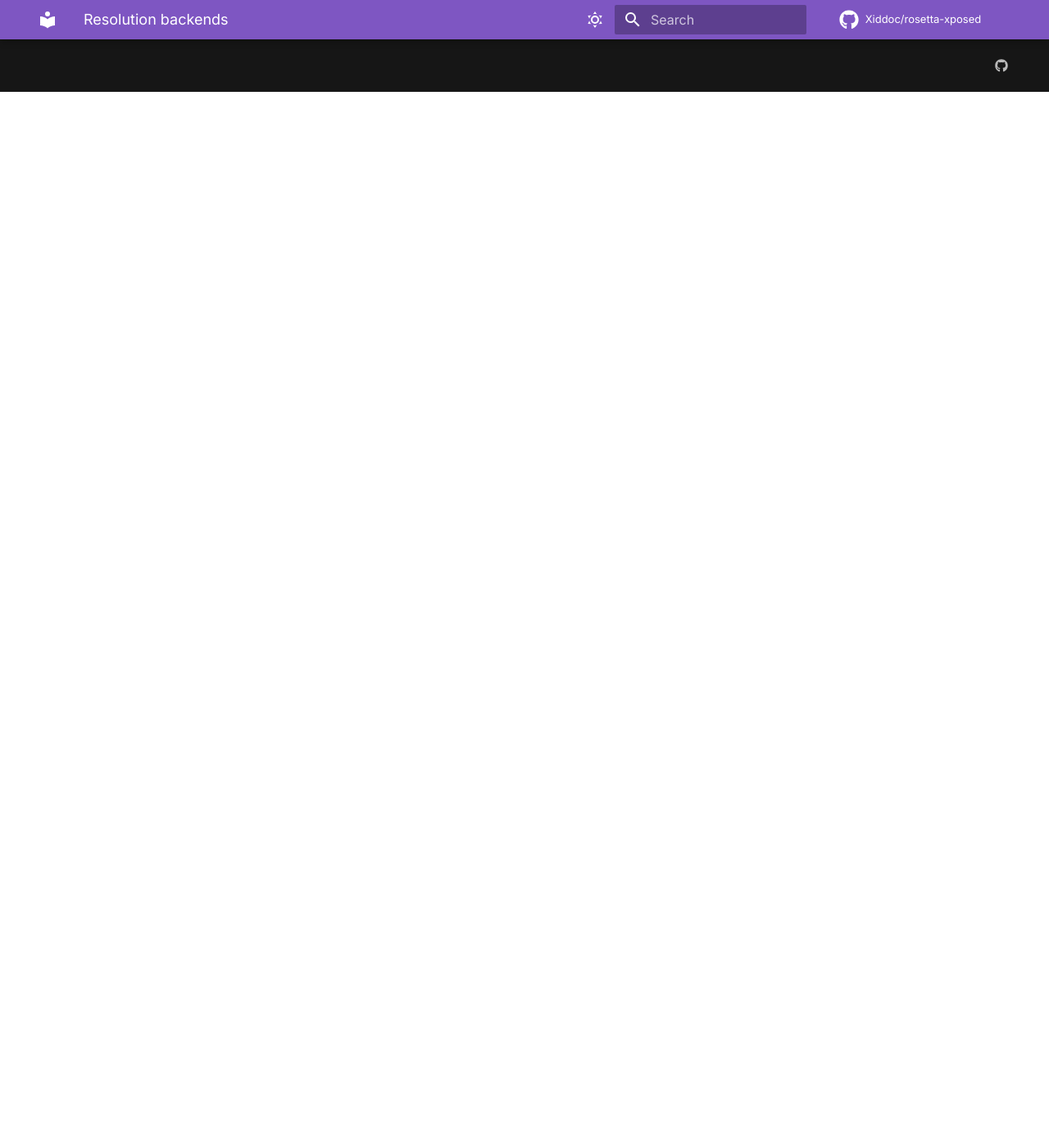
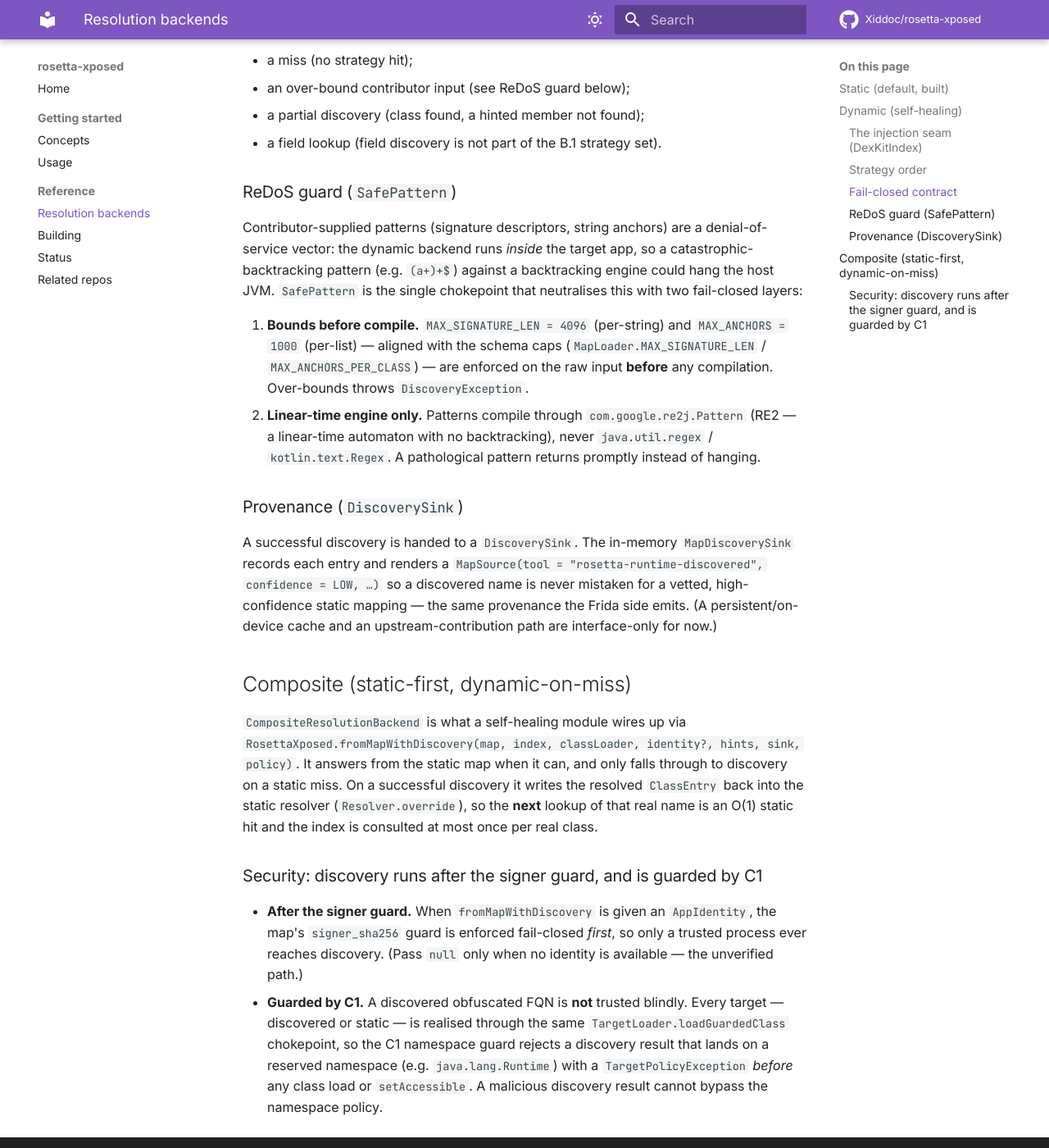
Before and after one commit to Xiddoc/rosetta-xposed, an MkDocs documentation site: the page built from docs/reference/backends.md, in a window 1280 px wide and 1400 px high, scrolled down 1288 px. Shown: the whole window at 82% size. Built offline with MkDocs 1.6.1 and Material for MkDocs 9.7.7, drawn with Linux system fonts in a browser that asks for light colours; comment, search, counter and statistics services are not loaded; some of the changed text lies outside the part shown.

Commit message:
xposed(B.1): flesh out Dynamic backend docs; regen dependency verification metadata
- docs/reference/backends.md: document the DexKitIndex seam, strategy order,
  fail-closed contract, SafePattern ReDoS guard, DiscoverySink provenance, and
  the composite (static-first + write-back) with its signer-guard-before-
  discovery and C1-guarded-discovered-names security notes.
- gradle/verification-metadata.xml: regenerated with the full task set
  (spotlessCheck detekt test koverVerify build) per building.md, pinning the
  new re2j:1.7 artifacts by SHA-256. Clean ./gradlew build passes with
  verification enforced.

https://claude.ai/code/session_01F3soVfNcnfAV4p1HpWNZpZ

```diff
--- a/docs/reference/backends.md
+++ b/docs/reference/backends.md
@@ -9,13 +9,99 @@ A pre-computed map exists for this `version_code`, so resolution is an O(1)
 lookup: no DexKit, no native `.so`, no on-device scan. This is the backend
 wired up today (`StaticResolutionBackend`).
 
-## Dynamic (self-healing, planned)
+## Dynamic (self-healing)
 
-When no map exists for the running version, the dynamic backend runs
-DexKit-dialect signatures on-device, resolves the names, emits a
-`rosetta-runtime-discovered` source, caches the result, and optionally
-contributes it upstream.
+When no map exists for the running version, the dynamic backend
+(`DynamicResolutionBackend`) discovers the obfuscated names live by
+*signature*, emits a `rosetta-runtime-discovered` provenance source, and
+(via the composite below) writes each discovery back so the next lookup is a
+static hit.
 
-This is **architected now** (see `DynamicResolutionBackend`) but built in a
-later phase; DexKit stays an **optional** dependency and is not in the
+### The injection seam (`DexKitIndex`)
+
+The discovery **logic** ships now and is fully unit-testable on a plain JVM.
+It runs behind a pure-JVM seam, `DexKitIndex`, whose signatures carry **no
+DexKit types** — only plain value types (`MethodQuery` / `MethodMatch`) and
+`String`s. That keeps `:xposed` device-free and lets tests inject a
+`FakeDexKitIndex` with canned answers.
+
+The real, device-only piece — a thin adapter that *implements* `DexKitIndex`
+by translating these calls into `DexKitBridge` queries — is a deferred
+follow-up. DexKit stays an **optional** later-phase dependency (it is the
+only file that ever imports an `org.luckypray:dexkit` type) and is not in the
 default build.
+
+### Strategy order
+
+Discovery runs the strategies most-stable-signal-first; the first hit wins:
+
+1. **AIDL descriptor** — the stable cross-version anchor for binder stubs.
+2. **Stable string anchors** — literals the class references.
+3. **Superclass / `extends` narrowing** — find a class by its (obfuscated)
+   parent.
+4. **Method signature scan within a found class** — only after 1–3 have
+   located the class, so the scan has a known starting point.
+
+A class-only discovery (no method hints) is allowed; a hinted method that
+isn't found is a **partial discovery** and fails closed.
+
+### Fail-closed contract
+
+Every abnormal outcome throws `DiscoveryException` and records **nothing** —
+the cache is never poisoned with a half entry:
+
+- a miss (no strategy hit);
+- an over-bound contributor input (see ReDoS guard below);
+- a partial discovery (class found, a hinted member not found);
+- a field lookup (field discovery is not part of the B.1 strategy set).
+
+### ReDoS guard (`SafePattern`)
+
+Contributor-supplied patterns (signature descriptors, string anchors) are a
+denial-of-service vector: the dynamic backend runs *inside* the target app,
+so a catastrophic-backtracking pattern (e.g. `(a+)+$`) against a
+backtracking engine could hang the host JVM. `SafePattern` is the single
+chokepoint that neutralises this with two fail-closed layers:
+
+1. **Bounds before compile.** `MAX_SIGNATURE_LEN = 4096` (per-string) and
+   `MAX_ANCHORS = 1000` (per-list) — aligned with the schema caps
+   (`MapLoader.MAX_SIGNATURE_LEN` / `MAX_ANCHORS_PER_CLASS`) — are enforced
+   on the raw input **before** any compilation. Over-bounds throws
+   `DiscoveryException`.
+2. **Linear-time engine only.** Patterns compile through
+   `com.google.re2j.Pattern` (RE2 — a linear-time automaton with no
+   backtracking), never `java.util.regex` / `kotlin.text.Regex`. A
+   pathological pattern returns promptly instead of hanging.
+
+### Provenance (`DiscoverySink`)
+
+A successful discovery is handed to a `DiscoverySink`. The in-memory
+`MapDiscoverySink` records each entry and renders a
+`MapSource(tool = "rosetta-runtime-discovered", confidence = LOW, …)` so a
+discovered name is never mistaken for a vetted, high-confidence static
+mapping — the same provenance the Frida side emits. (A persistent/on-device
+cache and an upstream-contribution path are interface-only for now.)
+
+## Composite (static-first, dynamic-on-miss)
+
+`CompositeResolutionBackend` is what a self-healing module wires up via
+`RosettaXposed.fromMapWithDiscovery(map, index, classLoader, identity?,
+hints, sink, policy)`. It answers from the static map when it can, and only
+falls through to discovery on a static miss. On a successful discovery it
+writes the resolved `ClassEntry` back into the static resolver
+(`Resolver.override`), so the **next** lookup of that real name is an O(1)
+static hit and the index is consulted at most once per real class.
+
+### Security: discovery runs after the signer guard, and is guarded by C1
+
+- **After the signer guard.** When `fromMapWithDiscovery` is given an
+  `AppIdentity`, the map's `signer_sha256` guard is enforced fail-closed
+  *first*, so only a trusted process ever reaches discovery. (Pass `null`
+  only when no identity is available — the unverified path.)
+- **Guarded by C1.** A discovered obfuscated FQN is **not** trusted blindly.
+  Every target — discovered or static — is realised through the same
+  `TargetLoader.loadGuardedClass` chokepoint, so the C1 namespace guard
+  rejects a discovery result that lands on a reserved namespace (e.g.
+  `java.lang.Runtime`) with a `TargetPolicyException` *before* any class load
+  or `setAccessible`. A malicious discovery result cannot bypass the
+  namespace policy.
```
Also changed, not shown: 1 other file.
